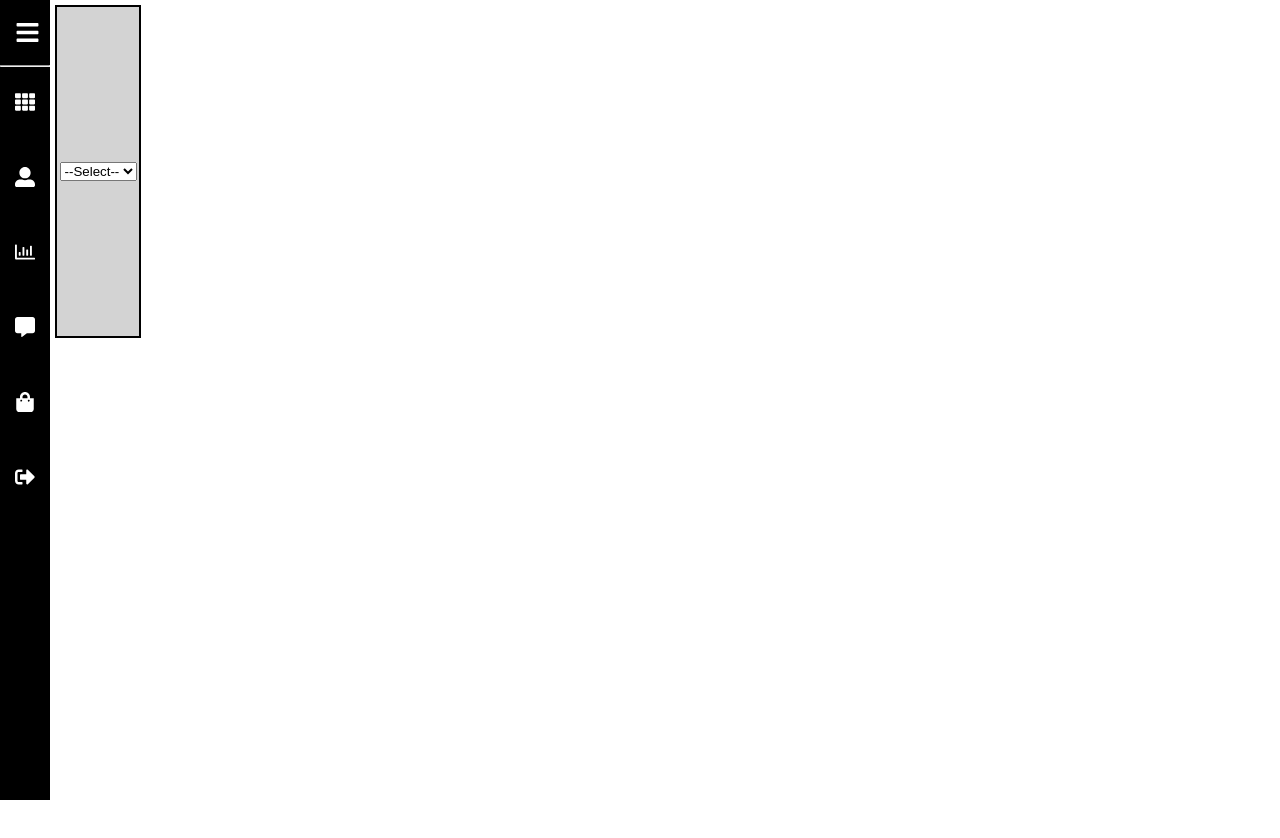
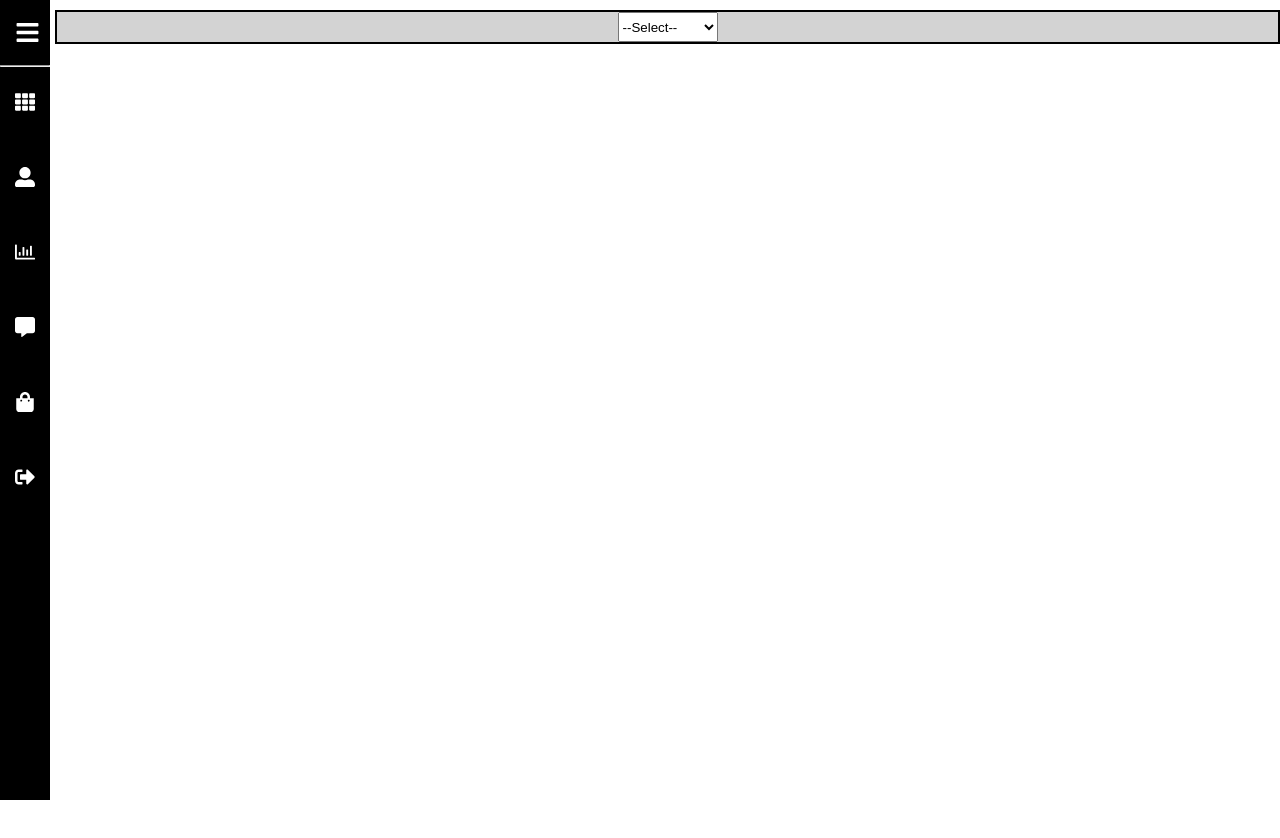
Before and after one commit to suresh160390/frontend, a React (Create React App) app: page /home/services in a window 1280 px wide. Shown: the top 838 px of the page. Built offline with nearby package versions, Linux system fonts and the light colour scheme; sample sign-in values are in the browser's storage.

Commit message:
Update Services.css

```diff
--- a/src/Pages/Services.css
+++ b/src/Pages/Services.css
@@ -1,13 +1,25 @@
-.ser_hed{
+.ser_par{
     width: 100%;
-    height: 40%;
+    height: 100%;
     margin: 5px 0px 0px 5px;
+    display: flex;
+    flex-direction: column;
+}
+.ser_hed {
+    width: 100%;
+    height: 50%;
+    margin: 5px 5px 0px 0px;
     display: flex;
     justify-content: center;
     align-items: center;
     text-align: center;
     background-color: lightgray;
     border: 2px solid black;
+}
+
+select{
+    width: 100px;
+    height: 30px;
 }
 
 .fin_hed{
@@ -19,4 +31,5 @@
 iframe{
     width: 100%;
     height: 100vh;
+    border: 2px solid black;
 }
```
